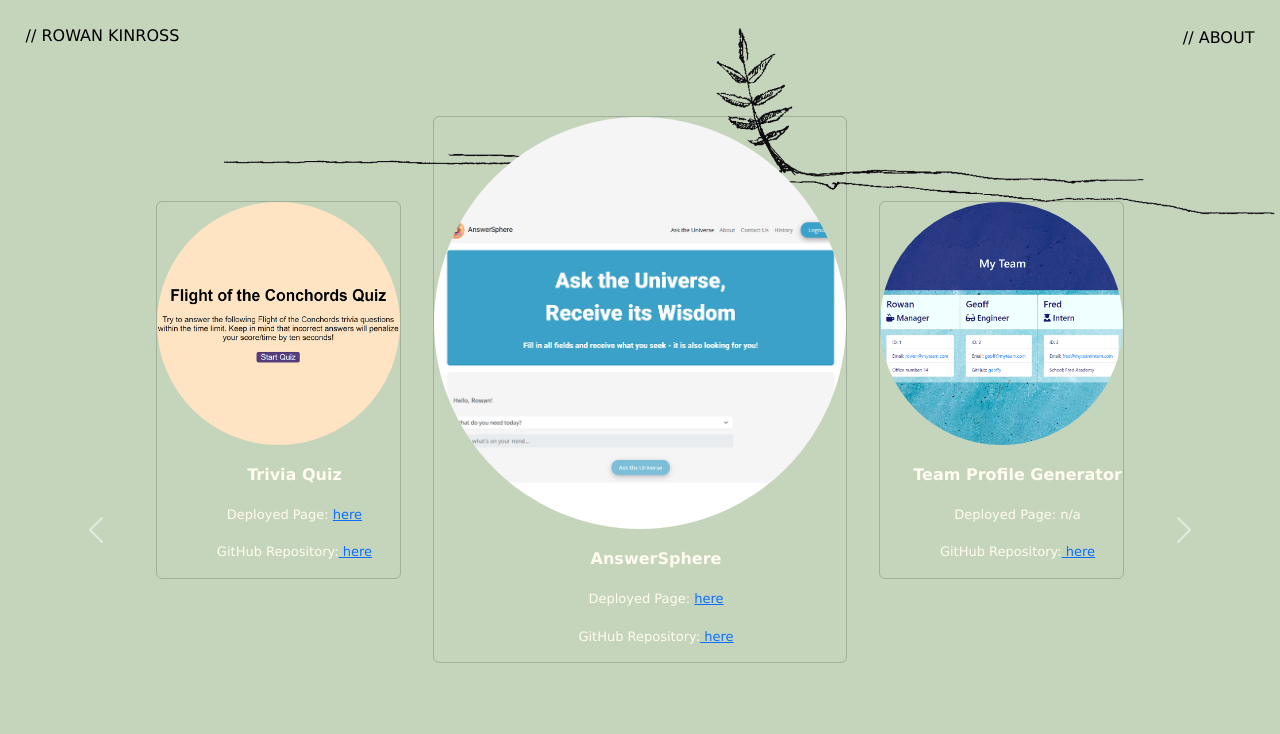
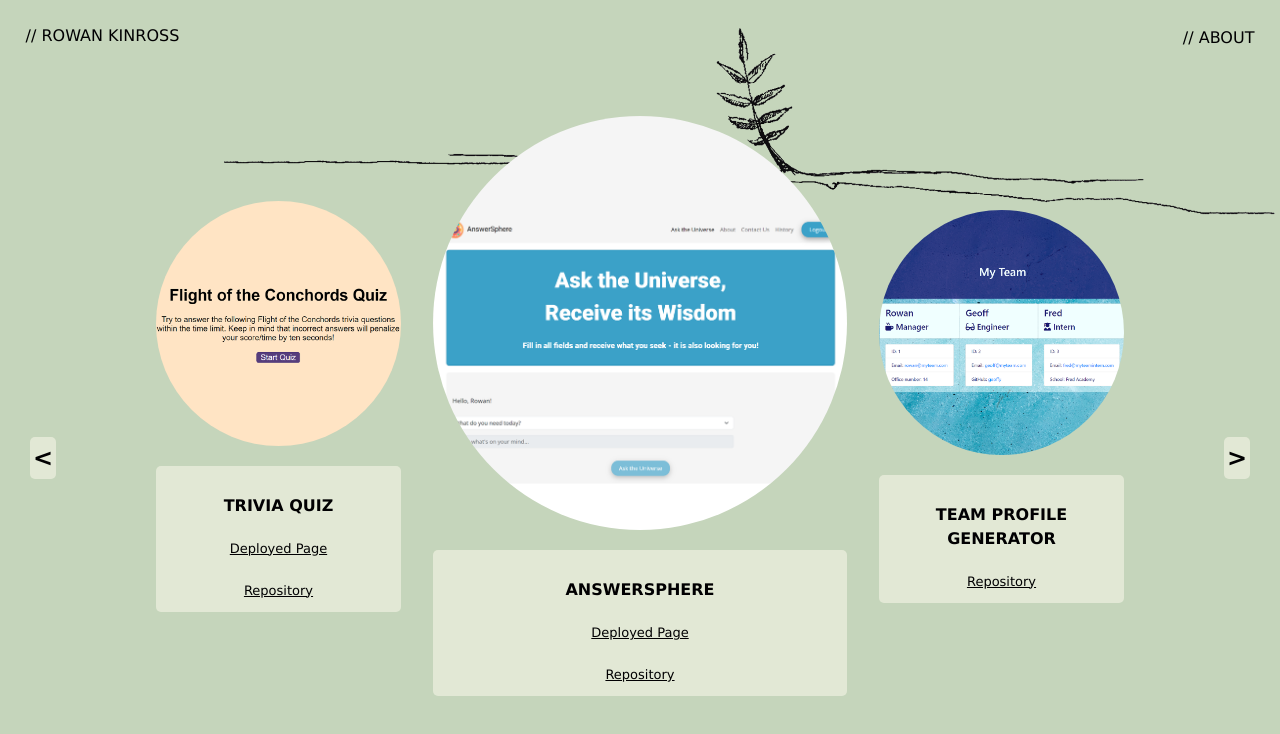
Before and after one commit to RowanKinross/webdev_portfolio_rkinross_2024, a React (Vite) app: page /portfolio in a window 1280 px wide. Shown: the top 734 px of the page. Built offline with nearby package versions, Linux system fonts and the light colour scheme.

Commit message:
removed bootstrap styling on portfolio and edited it to look cleaner

```diff
--- a/src/app.css
+++ b/src/app.css
@@ -9,7 +9,7 @@
     --orangeOpaque: #fab70033;
   --green: #c5d5bb;
   --dark: #214f4b;
-    --darkOpaque: #214f4bd9;
+    --darkOpaque: #214f4b3e;
   --darkBlack: #010002;
 }
 
--- a/src/components/Portfolio/Portfolio.jsx
+++ b/src/components/Portfolio/Portfolio.jsx
@@ -29,12 +29,15 @@ function Portfolio() {
   return (
     <div>
     <div className="projects">
+        <button className="prev-button buttonSpan" type="button">
+            <div className="prev-icon" aria-hidden="true" onClick={handleClickPrev}>&lt;</div>
+        </button>
         <div className="carouselContainer">
           {getIndices().map((project, index) => (
             <div key={index} className={`card ${index === 1 ? 'centralProject' : 'sideProject hide'}`}>
               <Project
               key={project.id}
-              title={project.title}
+              title={project.title.toUpperCase()}
               image={project.image}
               deployed={project.deployed}
               github={project.github}
@@ -42,13 +45,9 @@ function Portfolio() {
             </div>
           ))}
         </div>
-        <button className="carousel-control-prev buttonSpan" type="button" data-bs-target="#carouselExampleFade" data-bs-slide="prev">
-            <div className="carousel-control-prev-icon" aria-hidden="true" onClick={handleClickPrev}></div>
-            <div className="visually-hidden">Previous</div>
-        </button>
-        <button className="carousel-control-next buttonSpan" type="button" data-bs-target="#carouselExampleFade" data-bs-slide="next">
-            <div className="carousel-control-next-icon" aria-hidden="true" onClick={handleClickNext}></div>
-            <div className="visually-hidden">Next</div>
+
+        <button className="next-button buttonSpan" type="button">
+            <div className="next-icon" aria-hidden="true" onClick={handleClickNext}>&gt;</div>
         </button>
       </div>
     </div>
--- a/src/components/Portfolio/portfolio.css
+++ b/src/components/Portfolio/portfolio.css
@@ -5,6 +5,7 @@
   margin-bottom: 100px;
   text-align: center;
   background: none !important;
+  border: 0px !important;
 }
 /* card image */
 .projectImage {
@@ -14,19 +15,27 @@
 /* card text */
 .card .content ul {
   list-style-type: none;
+  background-color: var(--whiteOpaque);
+  padding: 10px;
+  margin: 20px 0px;
+  border-radius: 5px;
 }
 .card .content ul li {
   margin-top: 18px;
-  color: var(--white) !important;
+  color: var(--darkBlack) !important;
 }
-.projectLi {
+.projectLi a {
   font-size: small;
+  color: var(--darkBlack);
 }
 
 
 /* styling on the project gallery */
 .projects {
-  padding-top: 100px;
+  display: flex;
+  align-items: center;
+  padding: 30px;
+  padding-top:100px;
 }
 .carouselContainer {
   display: flex;
@@ -42,9 +51,13 @@
 
 /* styling on the previous and next arrows */
 .buttonSpan {
-  height: 20%;
-  top: 450px !important;
-  bottom: auto;
+  background: var(--whiteOpaque);
+  border: none;
+  padding: 3px;
+  border-radius: 5px;
+  color: var(--darkBlack);
+  font-weight: bold;
+  font-size: 24px;
 }
 
 
--- a/src/components/Project/Project.jsx
+++ b/src/components/Project/Project.jsx
@@ -2,9 +2,9 @@ function Project({title, image, deployed, github}) {
 
   function ifDeployed() {
       if (deployed != "") {
-        return (<a href={deployed} target="_blank"> here </a>)
+        return (<a href={deployed} target="_blank"> Deployed Page  </a>)
       } else {
-        return "n/a"
+        return ""
       }
   }
 
@@ -22,10 +22,10 @@ function Project({title, image, deployed, github}) {
             <strong>{title}</strong>
           </li>
           <li className="projectLi">
-            Deployed Page: {ifDeployed()}
+           {ifDeployed()}
           </li>
           <li className="projectLi">
-            GitHub Repository:<a href={github} target="_blank"> here</a>
+            <a href={github} target="_blank"> Repository</a>
           </li>
         </ul>
       </div>
```
